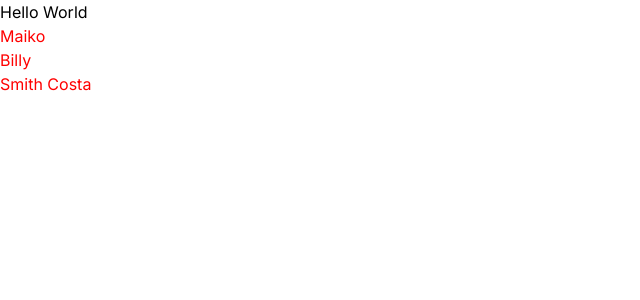
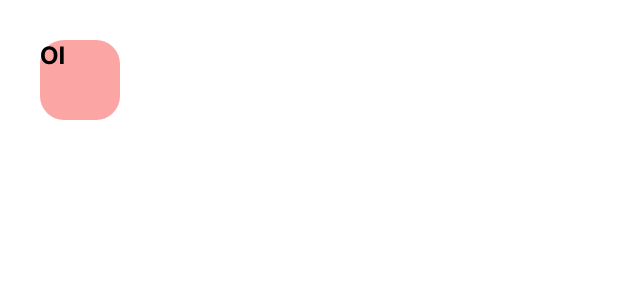
Before and after one commit to Komai-dev/nlw-spacetime, a Next.js app in the folder aulas/web/: page / in a window 1280 px wide. Shown: the top 300 px of the page, without its empty margins (0-640 px from the left). Built offline with nearby package versions, Linux system fonts and the light colour scheme.

Commit message:
tailwind

```diff
--- a/aulas/web/src/app/page.tsx
+++ b/aulas/web/src/app/page.tsx
@@ -1,15 +1,9 @@
 // TypeScript + JSX = TSX //
 // JSX = Java Script + XML (sintaxe do html) //
-
-import { Button } from "@/components/button";
-
 export default function Home() {
   return (
-    <h1>
-      Hello World
-      <Button title="Maiko" />
-      <Button title="Billy" />
-      <Button title="Smith Costa" />
-    </h1>
+    <div className="text-2xl font-bold uppercase w-20 h-20 bg-red-300 rounded-3xl m-10">
+      oi
+    </div>
   )
 }
--- a/aulas/web/src/components/button.tsx
+++ /dev/null
@@ -1,17 +0,0 @@
-const styles = {
-  color: '#f00',
-}
-
-interface ButtonProps {
-  title: string
-}
-
-const nome = 'Maiko'
-
-export function Button(props: ButtonProps) {
-  return (
-    <p style={styles}>
-      {props.title}
-    </p>
-  )
-}
```
